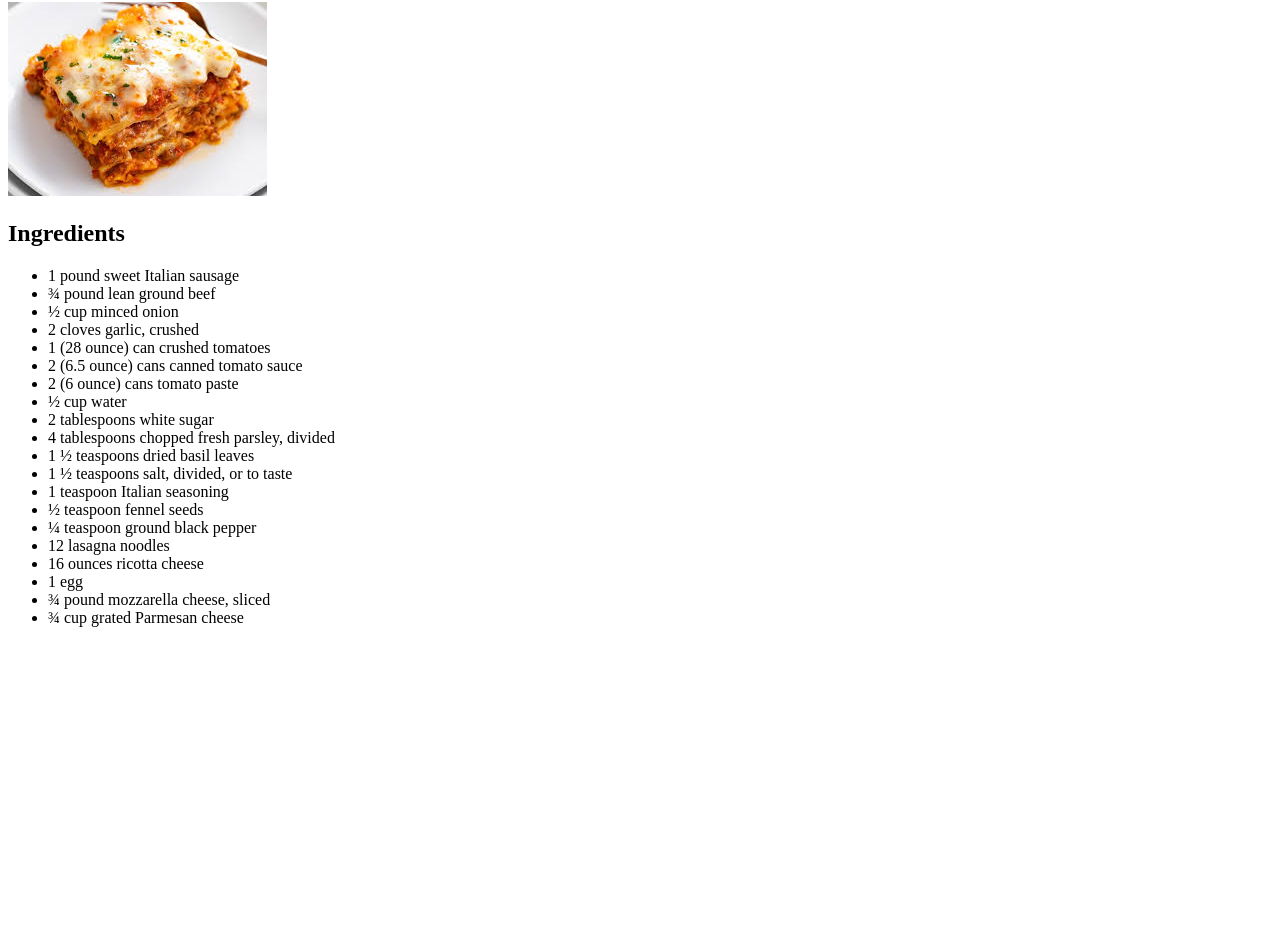
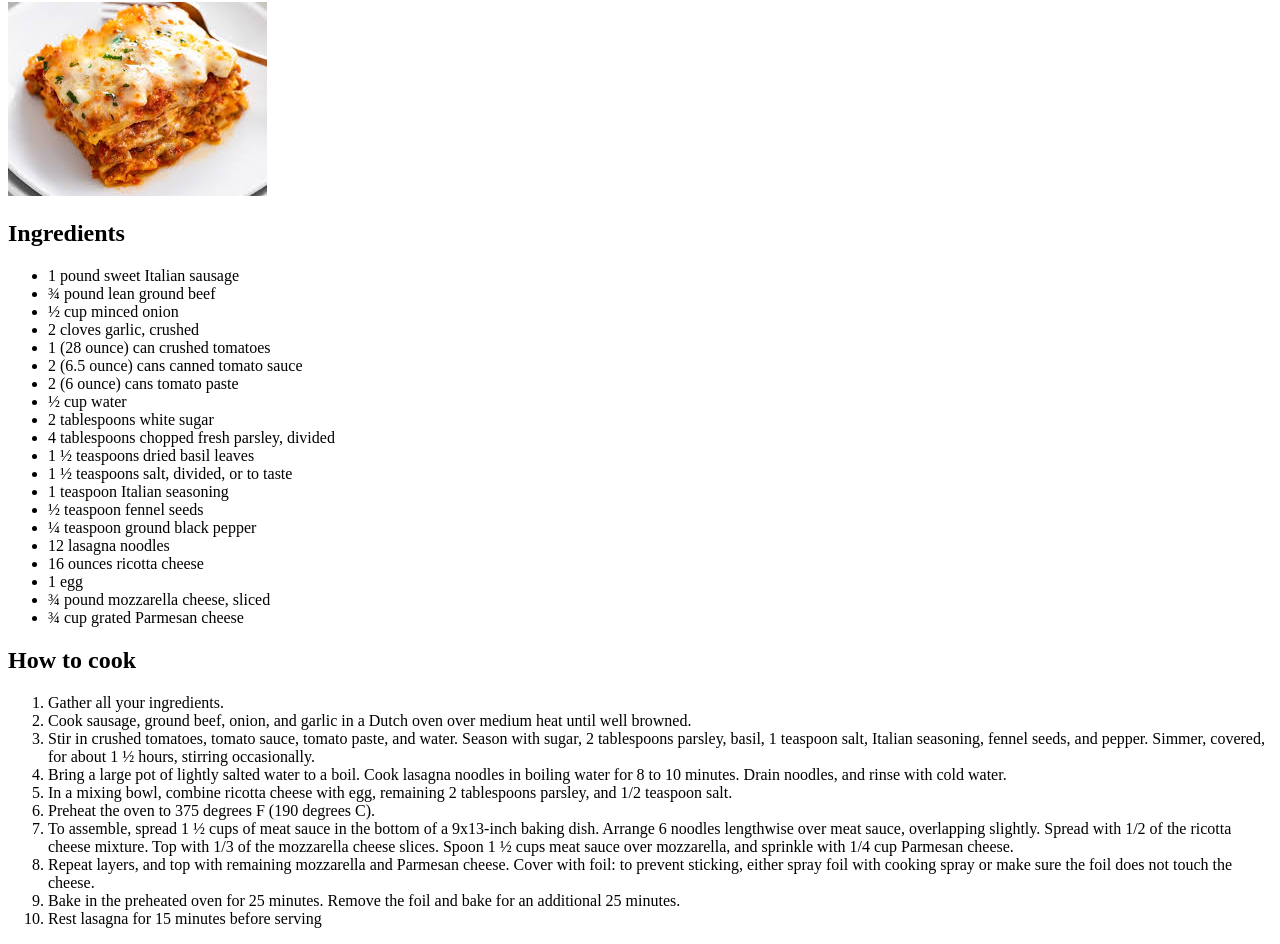
Before and after one commit to AhmedMovla/odin-recipes, a plain HTML site: page recipes/lasagna.html in a window 1280 px wide. Shown: the part 78-1022 px from the top of the page. Before the commit the page ends 800 px from the top, so only its background shows below. Drawn offline with Linux system fonts and the light colour scheme.

Commit message:
evrything is ready

```diff
--- a/recipes/lasagna.html
+++ b/recipes/lasagna.html
@@ -31,5 +31,19 @@
     <li>¾ pound mozzarella cheese, sliced</li>
     <li>¾ cup grated Parmesan cheese</li>
   </ul>
+  <h2>How to cook</h2>
+  <ol>
+    <li>Gather all your ingredients.</li>
+    <li>Cook sausage, ground beef, onion, and garlic in a Dutch oven over medium heat until well browned.</li>
+    <li>Stir in crushed tomatoes, tomato sauce, tomato paste, and water. Season with sugar, 2 tablespoons parsley, basil, 1 teaspoon salt, Italian seasoning, fennel seeds, and pepper. Simmer, covered, for about 1 ½ hours, stirring occasionally.</li>
+    <li>Bring a large pot of lightly salted water to a boil. Cook lasagna noodles in boiling water for 8 to 10 minutes. Drain noodles, and rinse with cold water.</li>
+    <li>In a mixing bowl, combine ricotta cheese with egg, remaining 2 tablespoons parsley, and 1/2 teaspoon salt.</li>
+    <li>Preheat the oven to 375 degrees F (190 degrees C).</li>
+    <li>To assemble, spread 1 ½ cups of meat sauce in the bottom of a 9x13-inch baking dish. Arrange 6 noodles lengthwise over meat sauce, overlapping slightly. Spread with 1/2 of the ricotta cheese mixture. Top with 1/3 of the mozzarella cheese slices. Spoon 1 ½ cups meat sauce over mozzarella, and sprinkle with 1/4 cup Parmesan cheese.</li>
+    <li>Repeat layers, and top with remaining mozzarella and Parmesan cheese. Cover with foil: to prevent sticking, either spray foil with cooking spray or make sure the foil does not touch the cheese.</li>
+    <li>Bake in the preheated oven for 25 minutes. Remove the foil and bake for an additional 25 minutes.</li>
+    <li>Rest lasagna for 15 minutes before serving</li>
+  </ol>
+
 </body>
 </html>
```
